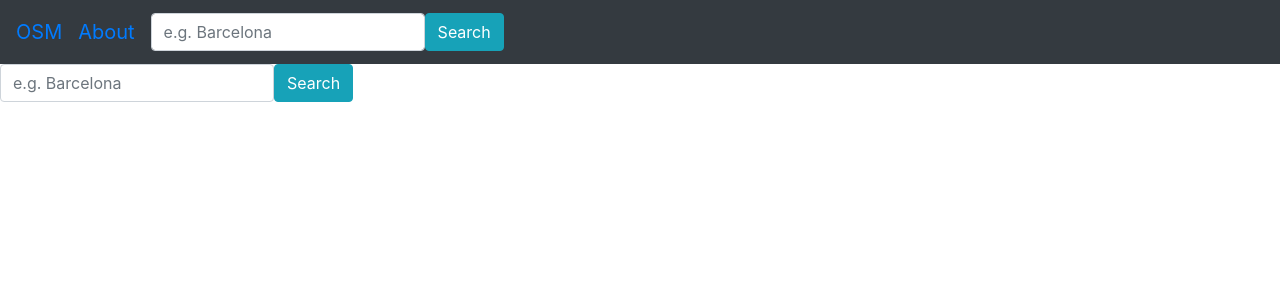
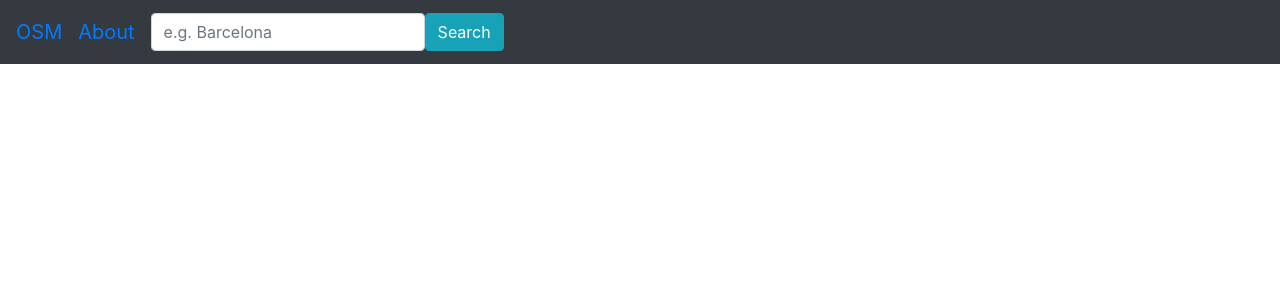
Before and after one commit to philip993/osm-maps, a React (Create React App) app: page /routing in a window 1280 px wide. Shown: the top 300 px of the page. Built offline with nearby package versions, Linux system fonts and the light colour scheme.

Commit message:
1.56. Updated

```diff
--- a/src/components/App/App.js
+++ b/src/components/App/App.js
@@ -1,7 +1,7 @@
 import { Route, Switch } from 'react-router-dom';
+import About from '../About/About';
 import Header from '../Header/Header';
 import NMap from '../Map/Map';
-import Search from '../Search/Search';
 import './App.css';
 
 const App = () => {
@@ -10,7 +10,7 @@ const App = () => {
       <Header />
       <Switch>
         <Route exact path="/" component={NMap} />
-        <Route exact path="/routing" component={Search} />
+        <Route exact path="/about" component={About} />
       </Switch>
     </div>
   );
```
